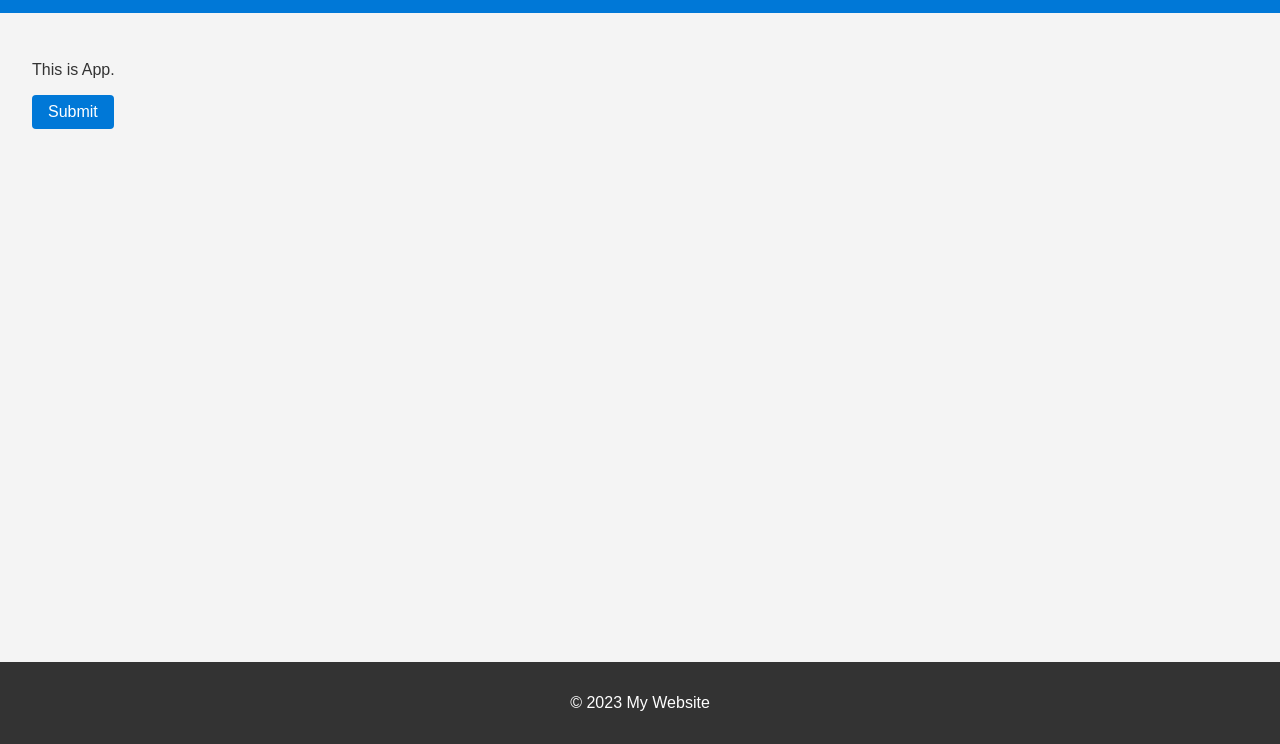
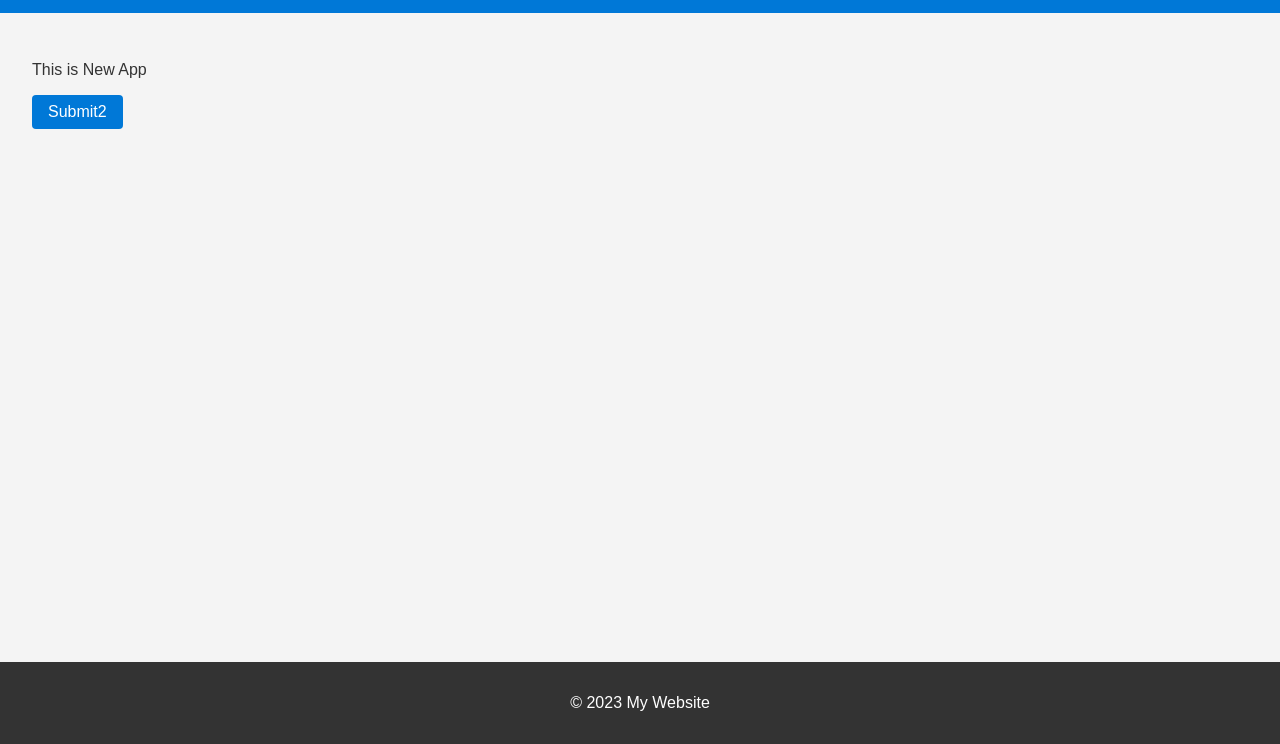
Before and after one commit to estarVN/git-tutorial, a plain HTML site: page index.html in a window 1280 px wide. Shown: the part 56-800 px from the top of the page. Drawn offline with Linux system fonts and the light colour scheme.

Commit message:
new update index.html file

```diff
--- a/index.html
+++ b/index.html
@@ -11,8 +11,8 @@
         <h1>Welcome to My Website</h1>
     </header>
     <main>
-        <p>This is App.</p>
-        <button>Submit</button>
+        <p>This is New App</p>
+        <button>Submit2</button>
     </main>
     <footer>
         <p>&copy; 2023 My Website</p>
```
